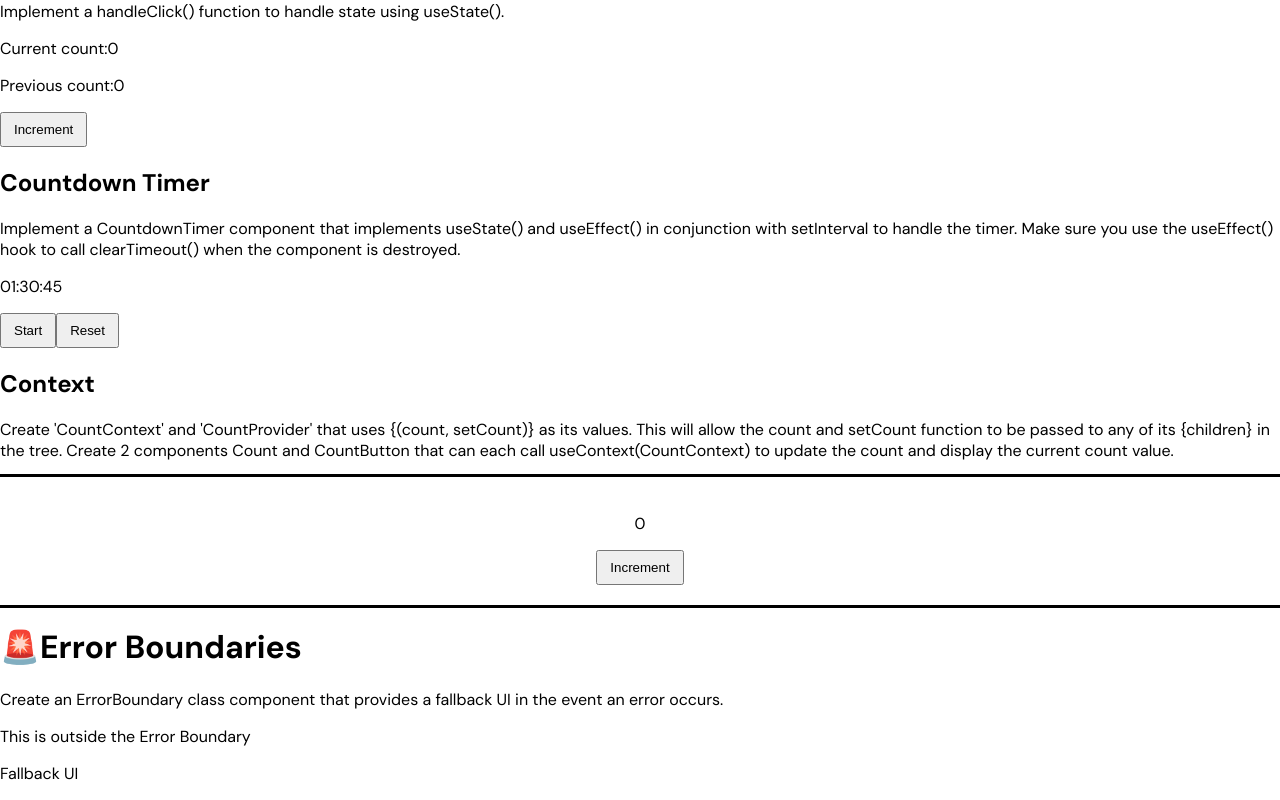
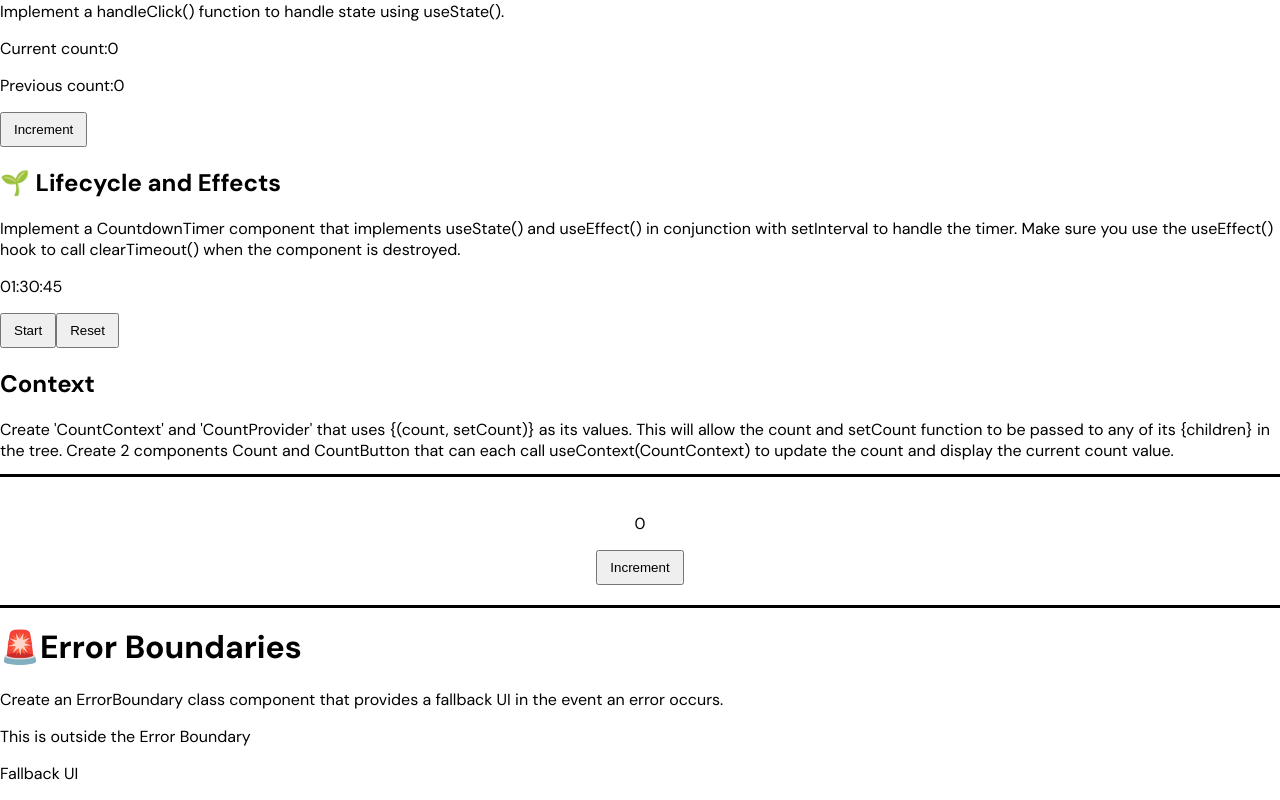
Before and after one commit to caoviv/Fireship.io-React-Challenges, a React (Create React App) app: page / in a window 1280 px wide. Shown: the part 981-1781 px from the top of the page. Built offline with nearby package versions, Linux system fonts and the light colour scheme.

Commit message:
rename component from CountdownTimer to LifecycleAndEffects

```diff
--- a/src/App.js
+++ b/src/App.js
@@ -5,7 +5,7 @@ import ConditionalRendering from "./components/ConditionalRendering";
 import { useState, useEffect } from "react";
 import Loops from "./components/Loops";
 import State from "./components/State";
-import CountdownTimer from "./components/CountdownTimer";
+import LifecycleAndEffects from "./components/LifecycleAndEffects";
 import Context from "./components/Context";
 import ErrorBoundary from "./components/ErrorBoundary";
 import Events from "./components/Events";
@@ -52,7 +52,7 @@ function App() {
         count={count}
         onClick={handleIncrement}
       />
-      <CountdownTimer hr={1} min={30} sec={45} />
+      <LifecycleAndEffects hr={1} min={30} sec={45} />
       <Context />
       <h1>🚨Error Boundaries</h1>
       <p>
--- a/src/components/CountdownTimer.jsx
+++ b/src/components/LifecycleAndEffects.jsx
@@ -4,7 +4,7 @@ Make sure you use the useEffect() hook to call clearTimeout() when the component
 */
 import { useEffect, useState } from "react";
 
-function CountdownTimer({ hr, min, sec }) {
+function LifecycleAndEffects({ hr, min, sec }) {
   const [[h, m, s], setTimer] = useState([hr, min, sec]);
   const [paused, setPaused] = useState(true);
   const [finished, setFinished] = useState(false);
@@ -47,7 +47,7 @@ function CountdownTimer({ hr, min, sec }) {
 
   return (
     <div>
-      <h2>Countdown Timer</h2>
+      <h2>🌱 Lifecycle and Effects</h2>
       <p>
         Implement a CountdownTimer component that implements useState() and
         useEffect() in conjunction with setInterval to handle the timer. Make
@@ -67,4 +67,4 @@ function CountdownTimer({ hr, min, sec }) {
   );
 }
 
-export default CountdownTimer;
+export default LifecycleAndEffects;
```
